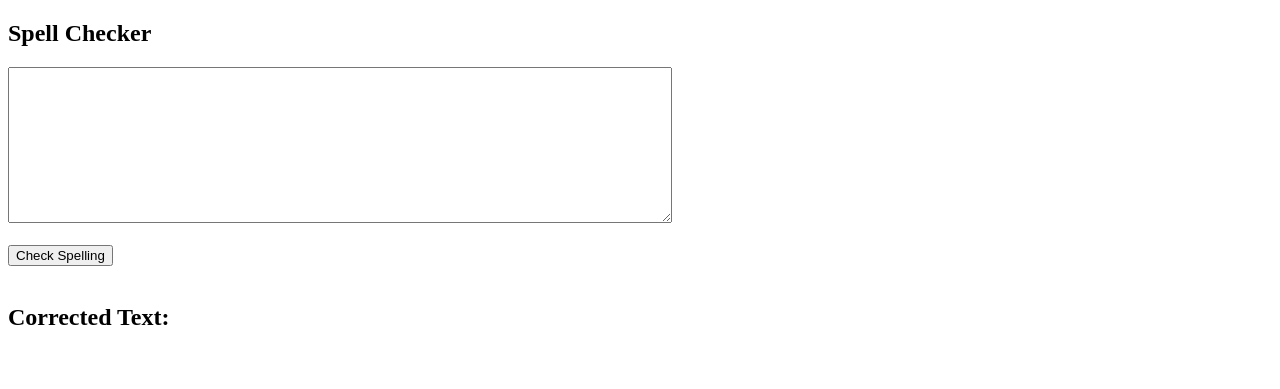
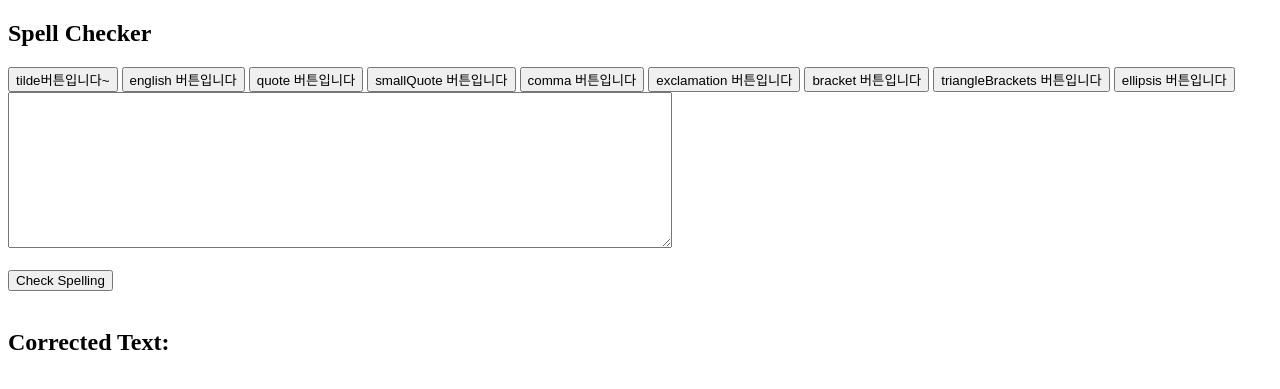
Before and after one commit to btongtong/cleanup, a Flask app: page / in a window 1280 px wide. Shown: the top 389 px of the page. Run offline with Flask 3, Linux system fonts and the light colour scheme.

Commit message:
제작 규정에 맞는 기호로 변환하는 기능 작성

```diff
--- a/templates/index.html
+++ b/templates/index.html
@@ -42,11 +42,132 @@
                     }
                 });
             });
+
+            $('#tilde').click(function() {
+                var text = $('#inputText').val();
+                text = text.replace(/∼/g, '~');
+                $('#outputText').text(text);
+            })
+
+            $('#comma').click(function() {
+                var text = $('#inputText').val();
+                text = text.replace(/，/g, ',');
+                $('#outputText').text(text);
+            })
+
+            $('#exclamation').click(function() {
+                var text = $('#inputText').val();
+                text = text.replace(/！/g, '!');
+                $('#outputText').text(text);
+            })
+
+            $('#bracket').click(function() {
+                var text = $('#inputText').val();
+                text = text.replace(/（/g, '(');
+                text = text.replace(/）/g, ')');
+                $('#outputText').text(text);
+            })
+
+            $('#triangleBrackets').click(function() {
+                var text = $('#inputText').val();
+                text = text.replace(/</g, '〈');
+                text = text.replace(/>/g, '〉');
+                $('#outputText').text(text);
+            })
+
+            $('#ellipsis').click(function() {
+                var text = $('#inputText').val();
+                text = text.replace('···', '…');
+                text = text.replace('...', '…');
+                $('#outputText').text(text);
+            })
+
+            $('#english').click(function() {
+                var text = $('#inputText').val();
+
+                // 정규식으로 문장을 나누기
+                var sentences = text.split(/(\.|\!|\?|\n)/g);
+
+                // 각 문장 내의 영어 단어를 괄호로 묶기
+                for (let i = 0; i < sentences.length; i++) {
+                    if (!sentences[i].match(/(\.|\!|\?|\n)/g)) {
+                        sentences[i] = sentences[i].replace(/\b([a-zA-Z\s,]+)\b/g, function(match) {
+                            return '(' + match.trim() + ')';
+                        });
+                    }
+                }
+
+                // 문장들을 다시 합치기
+                var result = sentences.join('');
+                $('#outputText').text(result);
+            })
+
+            $('#quote').click(function() {
+                var text = $('#inputText').val();
+                let result = '';
+                let inQuote = false;
+
+                for (let i = 0; i < text.length; i++) {
+                    if (text[i] === '“') {
+                        result += '“';
+                        inQuote = true;
+                    } else if (text[i] === '”') {
+                        result += '”'
+                        inQuote = false;
+                    } else if (text[i] === '"') {
+                        result += (inQuote) ? '”' : '“'
+                        inQuote = !inQuote;
+                    } else {
+                        result += text[i];
+                    }
+                }
+                $('#outputText').text(result);
+            })
+            $('#smallQuote').click(function() {
+                var text = $('#inputText').val();
+                let result = '';
+                let inQuote = false;
+
+                for (let i = 0; i < text.length; i++) {
+                    if (text[i] === '‘') {
+                        result += '‘';
+                        inQuote = true;
+                    } else if (text[i] === '’') {
+                        if(i !== 0 && i != text.length-1 && /[a-zA-Z]/.test(text[i - 1]) && /[a-zA-Z]/.test(text[i + 1])) {
+                            result += '\'';
+                        } else {
+                            result += '’'
+                            inQuote = false;
+                        }
+                    } else if (text[i] === '\'') {
+                        if(i !== 0 && i != text.length-1 && /[a-zA-Z]/.test(text[i - 1]) && /[a-zA-Z]/.test(text[i + 1])) {
+                            result += '\'';
+                        } else {
+                            result += (inQuote) ? '’' : '‘'
+                            inQuote = !inQuote;
+                        }
+                    } else {
+                        result += text[i];
+                    }
+                }
+                $('#outputText').text(result);
+            })
         });
+
     </script>
 </head>
 <body>
     <h2>Spell Checker</h2>
+    <button id="tilde"> tilde버튼입니다~</button>
+    <button id="english">english 버튼입니다</button>
+    <button id="quote">quote 버튼입니다</button>
+    <button id="smallQuote">smallQuote 버튼입니다</button>
+    <button id="comma">comma 버튼입니다</button>
+    <button id="exclamation">exclamation 버튼입니다</button>
+    <button id="bracket">bracket 버튼입니다</button>
+    <button id="triangleBrackets">triangleBrackets 버튼입니다</button>
+    <button id="ellipsis">ellipsis 버튼입니다</button>
+    <div></div>
     <textarea id="inputText" rows="10" cols="80"></textarea><br><br>
     <button id="checkButton">Check Spelling</button><br><br>
     <h2>Corrected Text:</h2>
```
